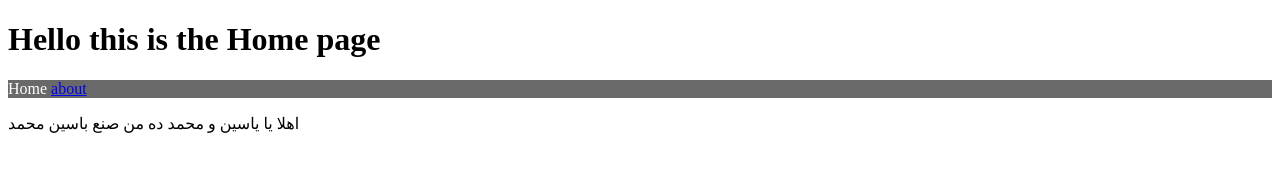
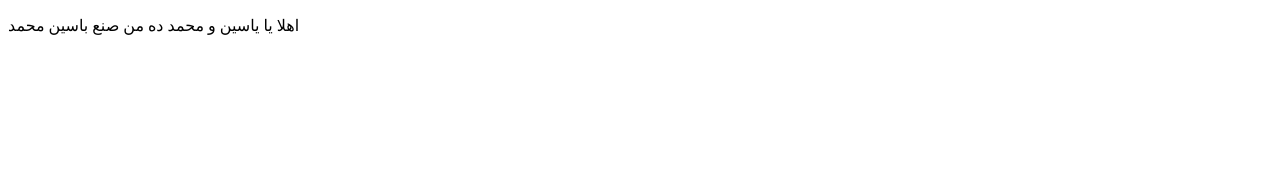
Before and after one commit to td-gamer-alt/Test-for-freinds, a plain HTML site: page index.html in a window 1280 px wide. Drawn offline with Linux system fonts and the light colour scheme.

Commit message:
Update index.html

```diff
--- a/index.html
+++ b/index.html
@@ -8,11 +8,6 @@
 
  </head>
  <body>
- <H1>Hello this is the Home page</h1>
- <nav id="navbar">
-  <a class="Active">Home</a>
-  <a href="about.html">about</a>
- </nav>
  <p>اهلا يا ياسين و محمد ده من صنع باسين محمد</p>
 
  </body>
```
